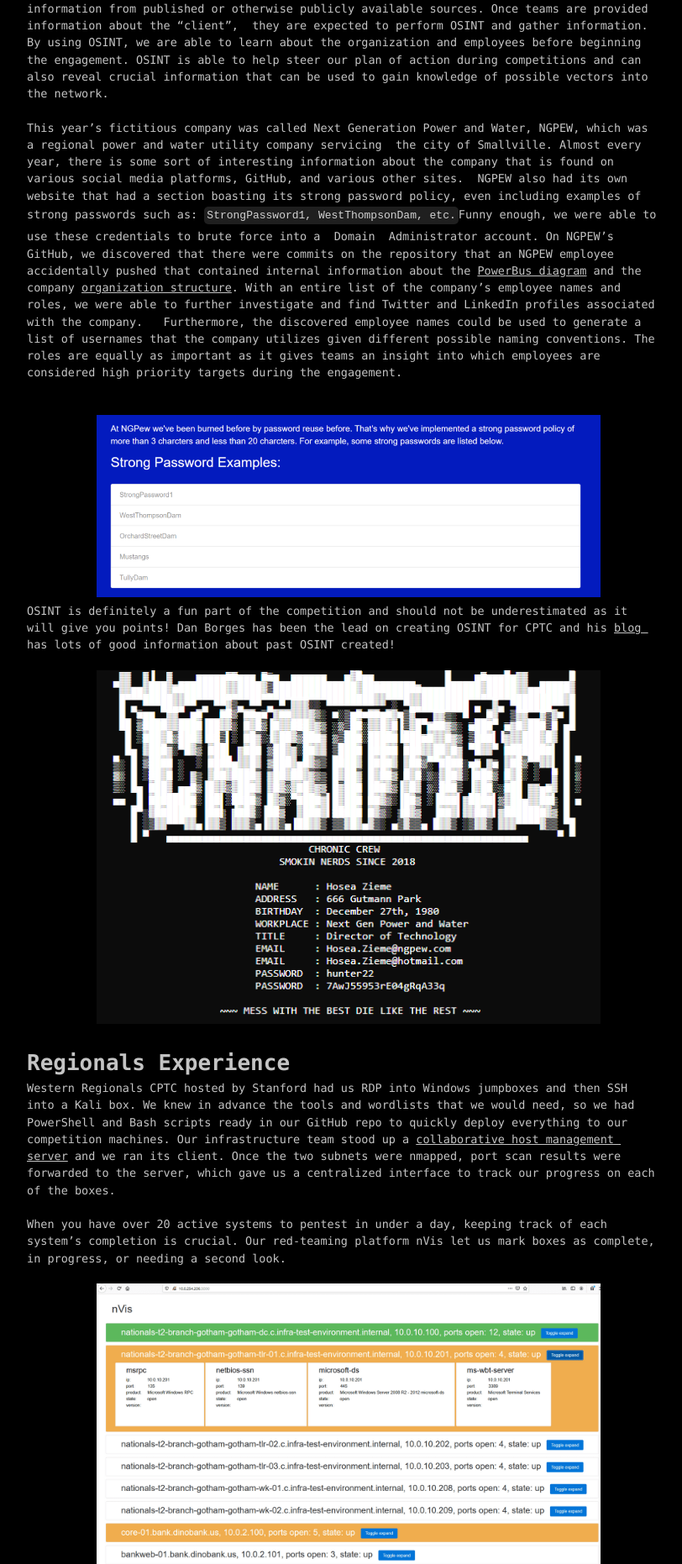
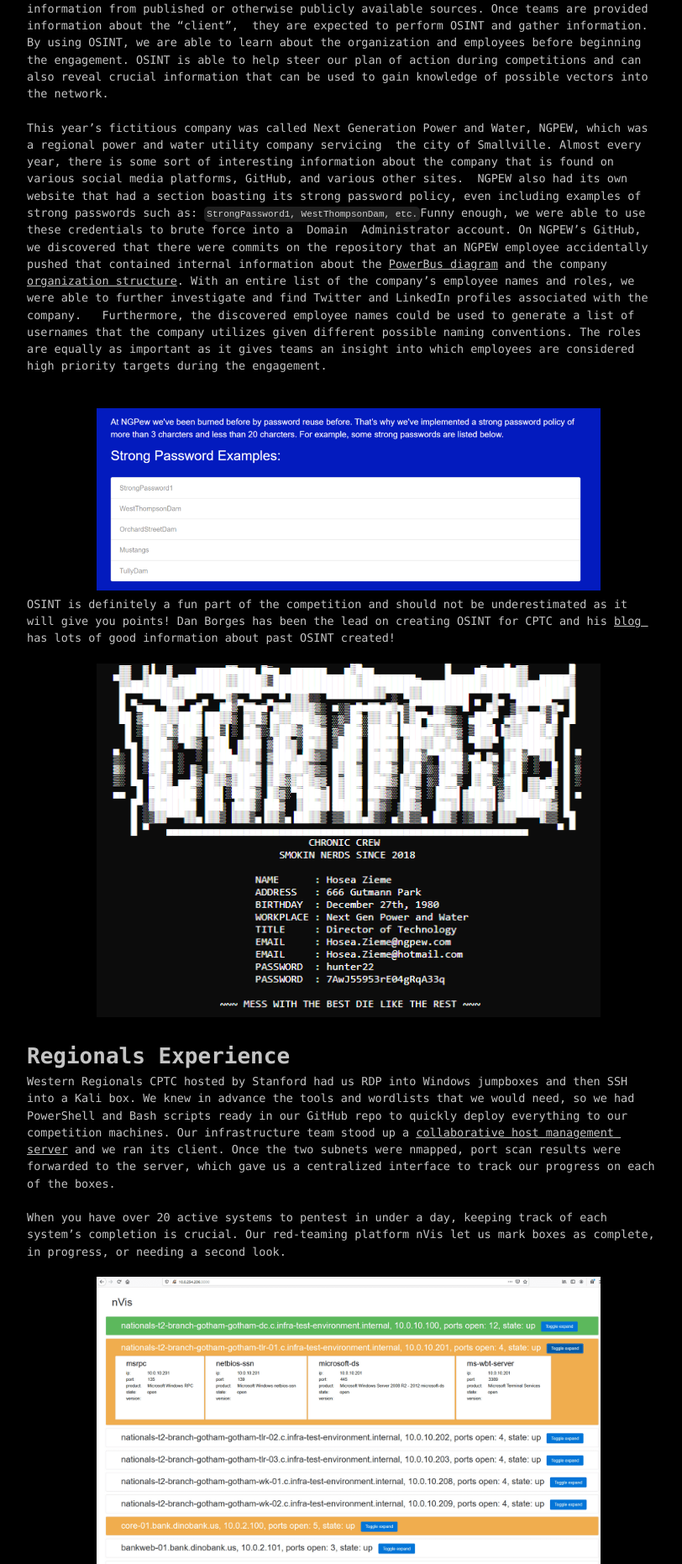
Before and after one commit to notbricey/brisee.github.io, a Jekyll site: the page built from _posts/2021-01-18-cptc-experience.md, in a window 1280 px wide. Shown: the part 4381-6243 px from the top of the page at 84% size, without its empty margins (233-1045 px from the left). Built offline with Jekyll 4.4.1, drawn with Linux system fonts in a browser that asks for light colours.

Commit message:
Update base.scss

```diff
--- a/_sass/base.scss
+++ b/_sass/base.scss
@@ -65,7 +65,7 @@ footer { margin-bottom: 20px; }
 .menu ul li a { text-decoration: none;  color: $text-color; }
 .menu ul li a:hover { text-decoration: none; color: $background-color; background-color: $base-color; }
 
-code { background-color: #1f1f1f;  border: none; border-radius: 5px; padding: 3px;  overflow:auto;  font-size: 13px; color: rgba(255,255,255,0.8); line-height: 2.2 !important; }
+code { background-color: #1f1f1f;  border: none; border-radius: 5px; padding: 3px;  overflow:auto;  font-size: 11px; color: rgba(255,255,255,0.8); line-height: 1.5 !important; }
 
 /**
  * Form
```
